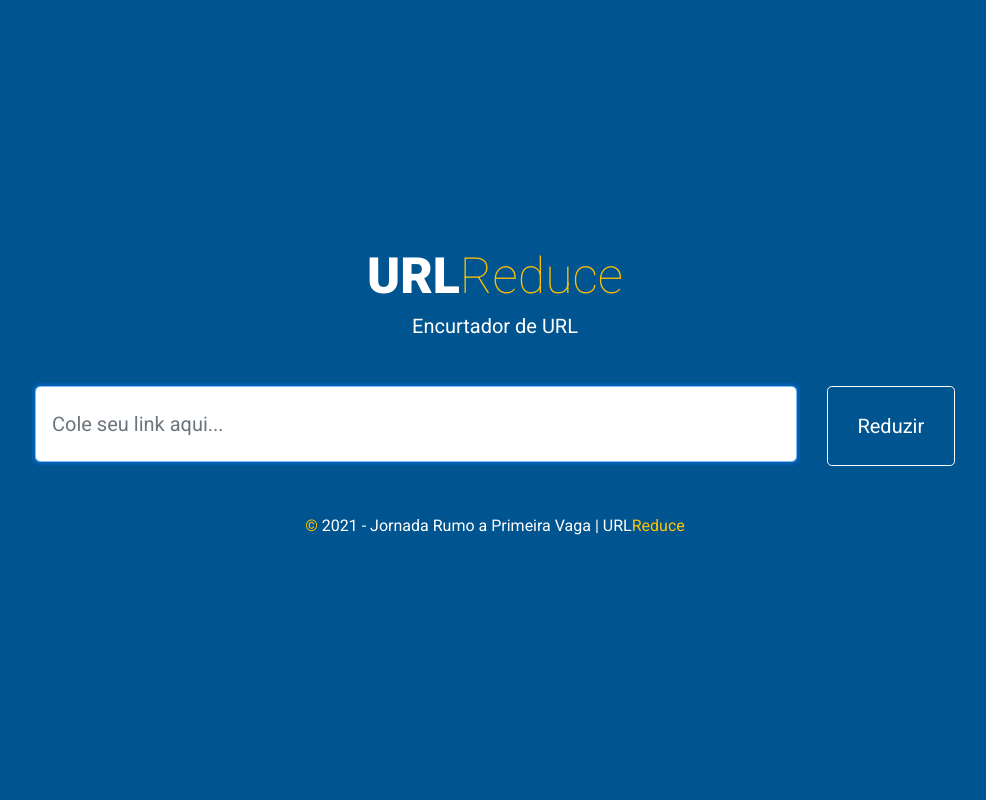
After one commit to HenriqueCCdA/urlReduce, a Django app: template devpro/encurtador/templates/encutador/home.html in a window 1280 px wide. The commit adds this page. Shown: the whole page, without its empty margins (145-1131 px from the left). Run offline with Django 3.2, Linux system fonts and the light colour scheme; the template is opened without the code that fills it, so the values that code supplies are empty.

Commit message:
Colocando pagina home.
close #65

```diff
--- /dev/null
+++ b/devpro/encurtador/templates/encutador/home.html
@@ -0,0 +1,48 @@
+{% load static %}
+
+<!doctype html>
+<html lang="pt-br">
+  <head>
+    <meta charset="utf-8">
+    <meta name="viewport" content="width=device-width, initial-scale=1, shrink-to-fit=no">
+    <meta name="description" content="">
+    <meta name="author" content="">
+    <meta name="generator" content="">
+    <title>URL Reduce</title>
+
+    <!-- Bootstrap core CSS -->
+    <link rel="stylesheet" href="https://cdn.jsdelivr.net/npm/bootstrap@4.6.0/dist/css/bootstrap.min.css">
+    <!-- Bootstrap core CSS -->
+
+    <link href="{% static 'encutador/assets/css/style.css'%}" rel="stylesheet">
+  </head>
+  <body class="reduce-main text-center">
+
+    <div class="container">
+      <div class="row">
+        <div class="offset-sm-1 col-sm-10">
+          <h1 class="font-weight-bold">URL<span class="font-weight-light color-y">Reduce</span></h1>
+          <p class="h5 mb-5 text-muted">Encurtador de URL</p>
+
+          <form>
+            <div class="row">
+              <div class="col-sm-10 input-group-lg">
+                <input type="text" id="inputContent" class="form-control" placeholder="Cole seu link aqui..." required autofocus>
+              </div>
+              <div class="col-sm-2">
+                <button class="btn btn-lg btn-outline-primary btn-block" type="submit">Reduzir</button>
+              </div>
+            </div>
+          </form>
+
+        </div>
+      </div>
+
+      <p class="mt-5 mb-3 text-muted"><span class="color-y">&copy;</span> 2021 - Jornada Rumo a Primeira Vaga | URL<span class="color-y">Reduce</span></p>
+    </div>
+
+    <script src="https://code.jquery.com/jquery-3.5.1.slim.min.js"></script>
+    <script src="https://cdn.jsdelivr.net/npm/bootstrap@4.6.0/dist/js/bootstrap.bundle.min.js"></script>
+
+  </body>
+</html>
--- a/devpro/encurtador/templates/encutador/relatorio.html
+++ b/devpro/encurtador/templates/encutador/relatorio.html
@@ -17,6 +17,7 @@
     <link href="{% static 'encutador/assets/css/style.css' %}" rel="stylesheet">
   </head>
   <body class="text-center">
+
     <div class="container">
       <div class="row">
         <div class="offset-sm-1 col-sm-10">
--- a/devpro/encurtador/views.py
+++ b/devpro/encurtador/views.py
@@ -1,4 +1,3 @@
-from django.http.response import HttpResponse
 from django.shortcuts import redirect, render
 from django.core.exceptions import ObjectDoesNotExist
 from devpro.encurtador.models import UrlLog, UrlRedirect
@@ -7,7 +6,7 @@ from devpro.encurtador.facade import separa_e_conta_os_redirecionamentos_por_dat
 
 
 def home(request):
-    return HttpResponse('Olá, eu sou o encurador')
+    return render(request, 'encutador/home.html')
 
 
 def relatorios(request, slug: str):
```
Also changed, not shown: devpro/encurtador/tests/test_encurtador.py (+14 -5 lines).
